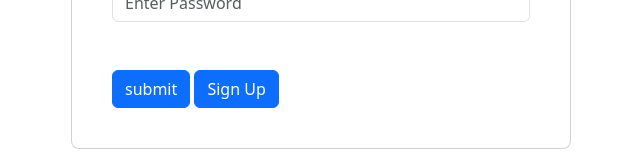
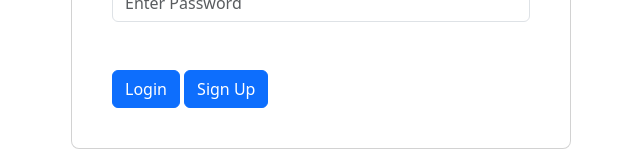
Before and after one commit to CharanKumarMJ/E-CommerceWebsite, a plain HTML site: page index.html in a window 1280 px wide. Shown: the part 450-610 px from the top of the page, without its empty margins (319-959 px from the left). Drawn offline with nearby package versions, Linux system fonts and the light colour scheme.

Commit message:
Login update

```diff
--- a/index.html
+++ b/index.html
@@ -29,7 +29,7 @@
                       <input type="password" class="form-control" id="password" name="password" placeholder="Enter Password" required="">
                     </div>
 
-                    <button type="button" class="btn btn-primary" onclick="loadHomePage()">submit</button>
+                    <button type="button" class="btn btn-primary" onclick="loadHomePage()">Login</button>
                     <button type="button" class="btn btn-primary" onclick="linkingSignUpPage()">Sign Up</button>
                   </form>
 
```
